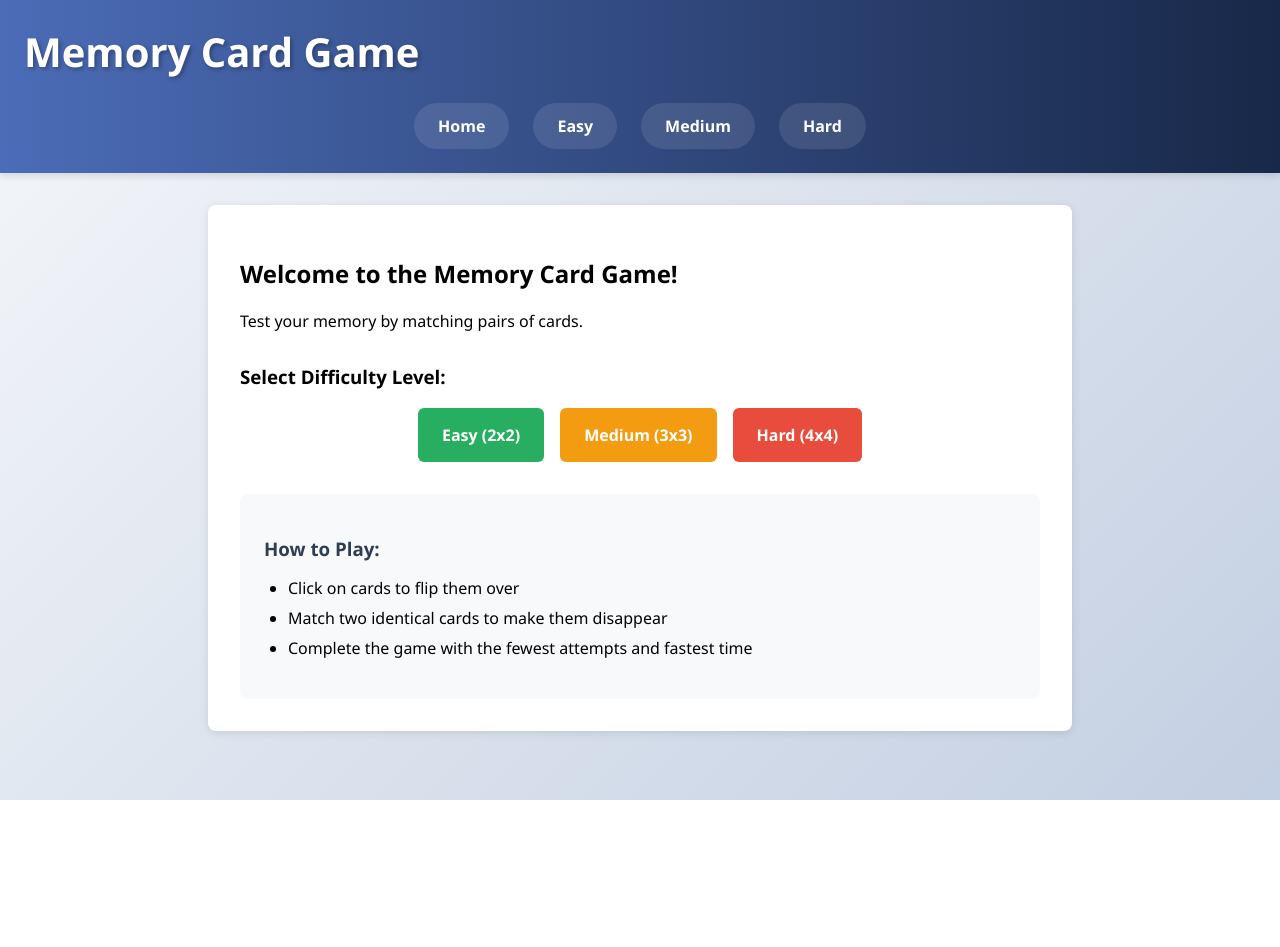
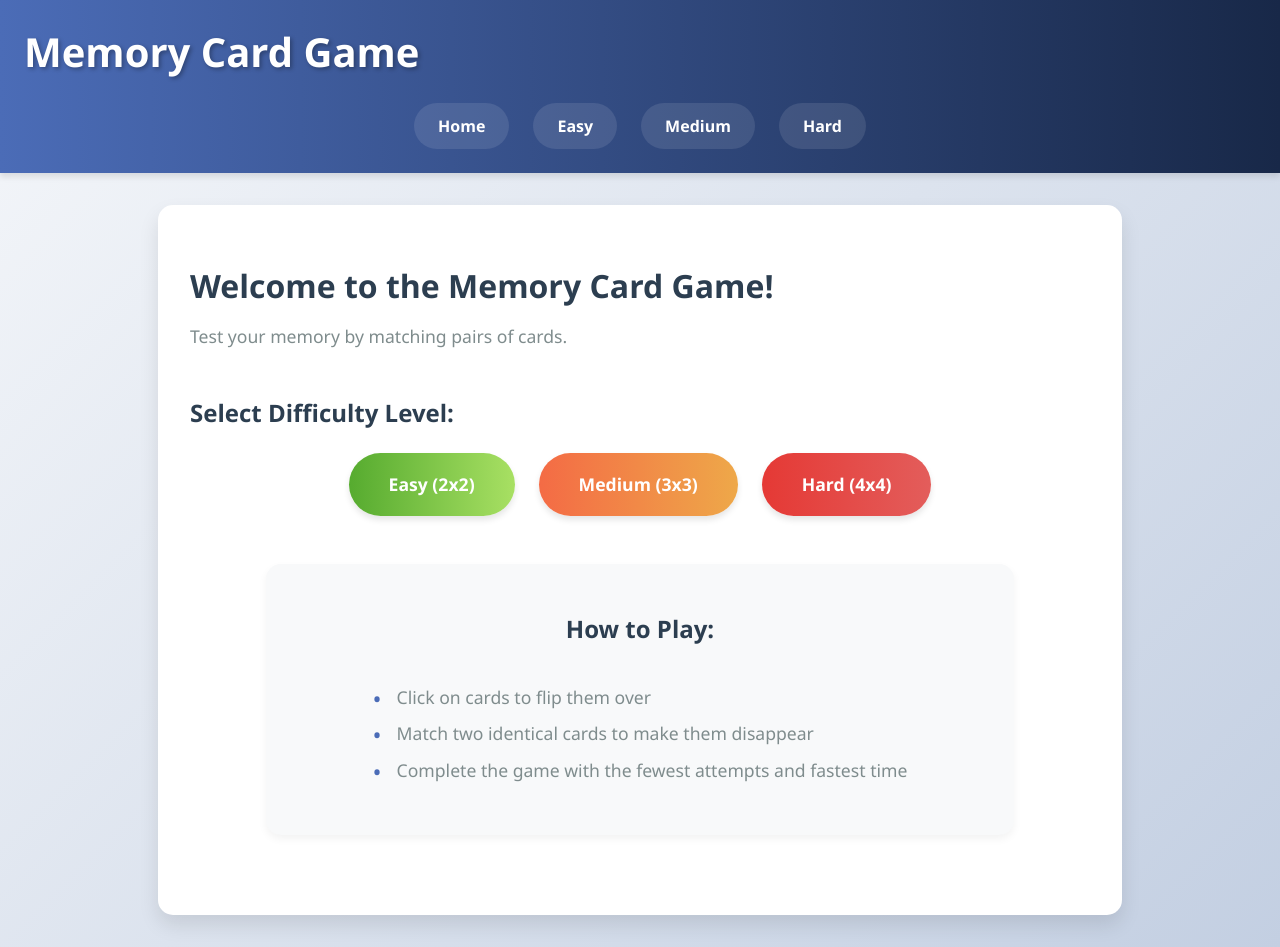
Before and after one commit to preetvardhan10/simple_memory_game, a React (Vite) app: page / in a window 1280 px wide. Before the commit the page ends 800 px from the top, so only its background shows below. Built offline with nearby package versions, Linux system fonts and the light colour scheme.

Commit message:
transformed the home page

```diff
--- a/src/styles/App.css
+++ b/src/styles/App.css
@@ -50,70 +50,109 @@ body {
 
   /* Home Page Styles */
   .home-page {
-    max-width: 800px;
+    max-width: 900px;
     margin: 2rem auto;
     padding: 2rem;
     background-color: white;
-    border-radius: 8px;
-    box-shadow: 0 2px 10px rgba(0, 0, 0, 0.1);
+    border-radius: 15px;
+    box-shadow: 0 10px 20px rgba(0, 0, 0, 0.1);
+  }
+
+  .home-page h2 {
+    color: #2c3e50;
+    font-size: 2rem;
+    margin-bottom: 1rem;
+  }
+
+  .home-page p {
+    color: #7f8c8d;
+    font-size: 1.1rem;
+    margin-bottom: 2rem;
   }
 
   .level-selection {
-    margin: 2rem 0;
+    margin: 3rem 0;
+  }
+
+  .level-selection h3 {
+    color: #2c3e50;
+    font-size: 1.5rem;
+    margin-bottom: 1.5rem;
   }
 
   .level-buttons {
     display: flex;
     justify-content: center;
-    gap: 1rem;
-    margin-top: 1rem;
+    gap: 1.5rem;
     flex-wrap: wrap;
   }
 
   .level-btn {
-    padding: 1rem 1.5rem;
+    padding: 1.2rem 2.5rem;
     text-decoration: none;
     color: white;
-    border-radius: 6px;
+    border-radius: 50px;
     font-weight: bold;
-    transition: transform 0.2s, box-shadow 0.2s;
+    transition: all 0.3s ease;
+    box-shadow: 0 4px 6px rgba(0, 0, 0, 0.1);
+    font-size: 1.1rem;
   }
 
   .level-btn:hover {
-    transform: translateY(-2px);
-    box-shadow: 0 4px 8px rgba(0, 0, 0, 0.1);
+    transform: translateY(-3px);
+    box-shadow: 0 6px 10px rgba(0, 0, 0, 0.15);
   }
 
   .level-btn.easy {
-    background-color: #27ae60;
+    background: linear-gradient(to right, #56ab2f, #a8e063);
   }
 
   .level-btn.medium {
-    background-color: #f39c12;
+    background: linear-gradient(to right, #f46b45, #eea849);
   }
 
   .level-btn.hard {
-    background-color: #e74c3c;
+    background: linear-gradient(to right, #e53935, #e35d5b);
   }
 
   .game-instructions {
+    text-align: center;
+    margin: 3rem auto;
+    max-width: 700px;
+    padding: 1.5rem;
     background-color: #f8f9fa;
-    padding: 1.5rem;
-    border-radius: 8px;
-    margin-top: 2rem;
+    border-radius: 15px;
+    box-shadow: 0 4px 8px rgba(0, 0, 0, 0.05);
   }
 
   .game-instructions h3 {
-    margin-bottom: 1rem;
     color: #2c3e50;
+    font-size: 1.5rem;
+    margin-bottom: 1.5rem;
   }
 
   .game-instructions ul {
+    list-style-type: none;
+    padding: 0;
+    display: inline-block;
+    text-align: left;
+  }
+
+  .game-instructions li {
+    margin-bottom: 0.8rem;
+    color: #7f8c8d;
+    font-size: 1.1rem;
+    position: relative;
     padding-left: 1.5rem;
   }
 
-  .game-instructions li {
-    margin-bottom: 0.5rem;
+  .game-instructions li:before {
+    content: "•";
+    color: #4b6cb7;
+    font-size: 1.5rem;
+    position: absolute;
+    left: 0;
+    top: -3px;
   }
 
   /* Game Board Styles */
```
